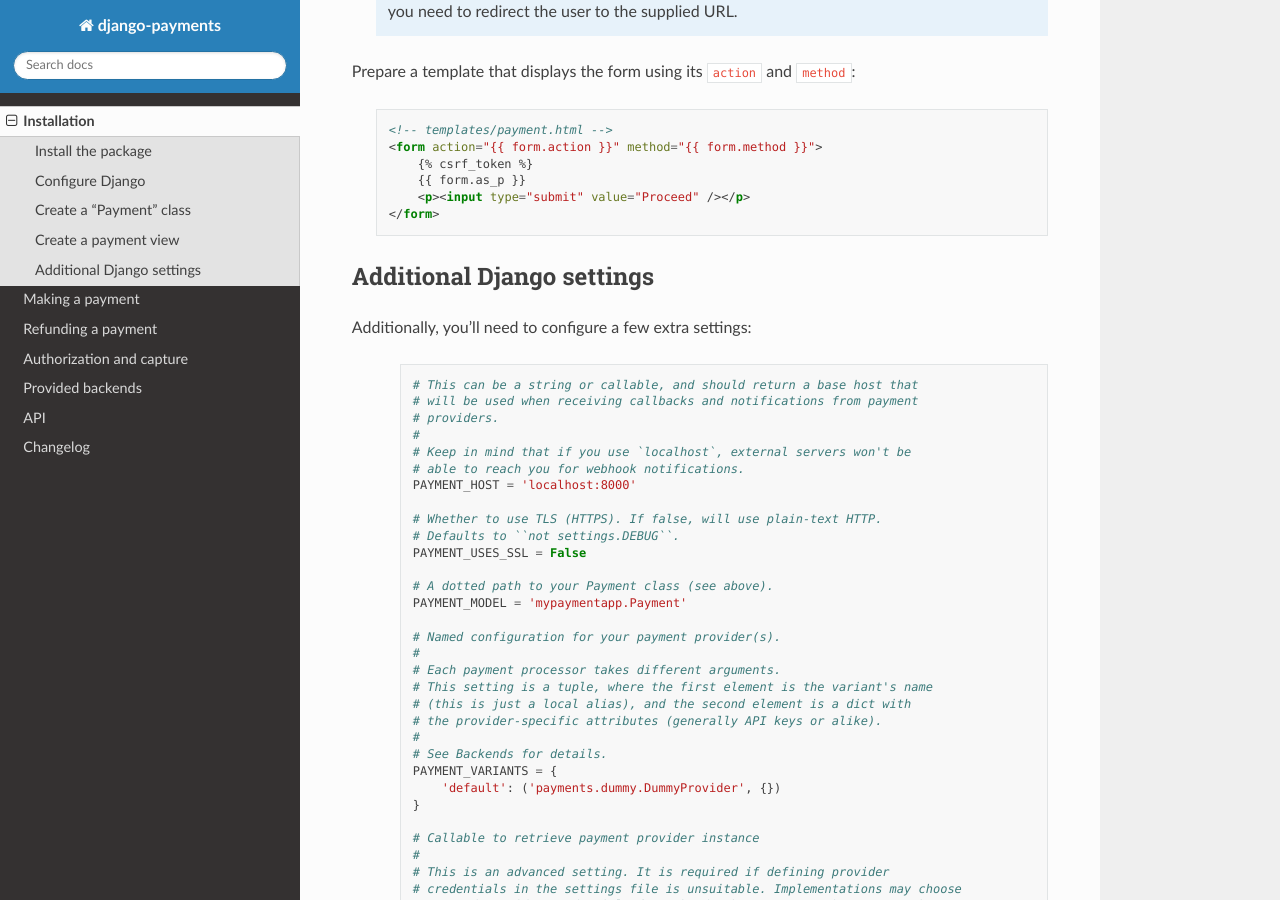
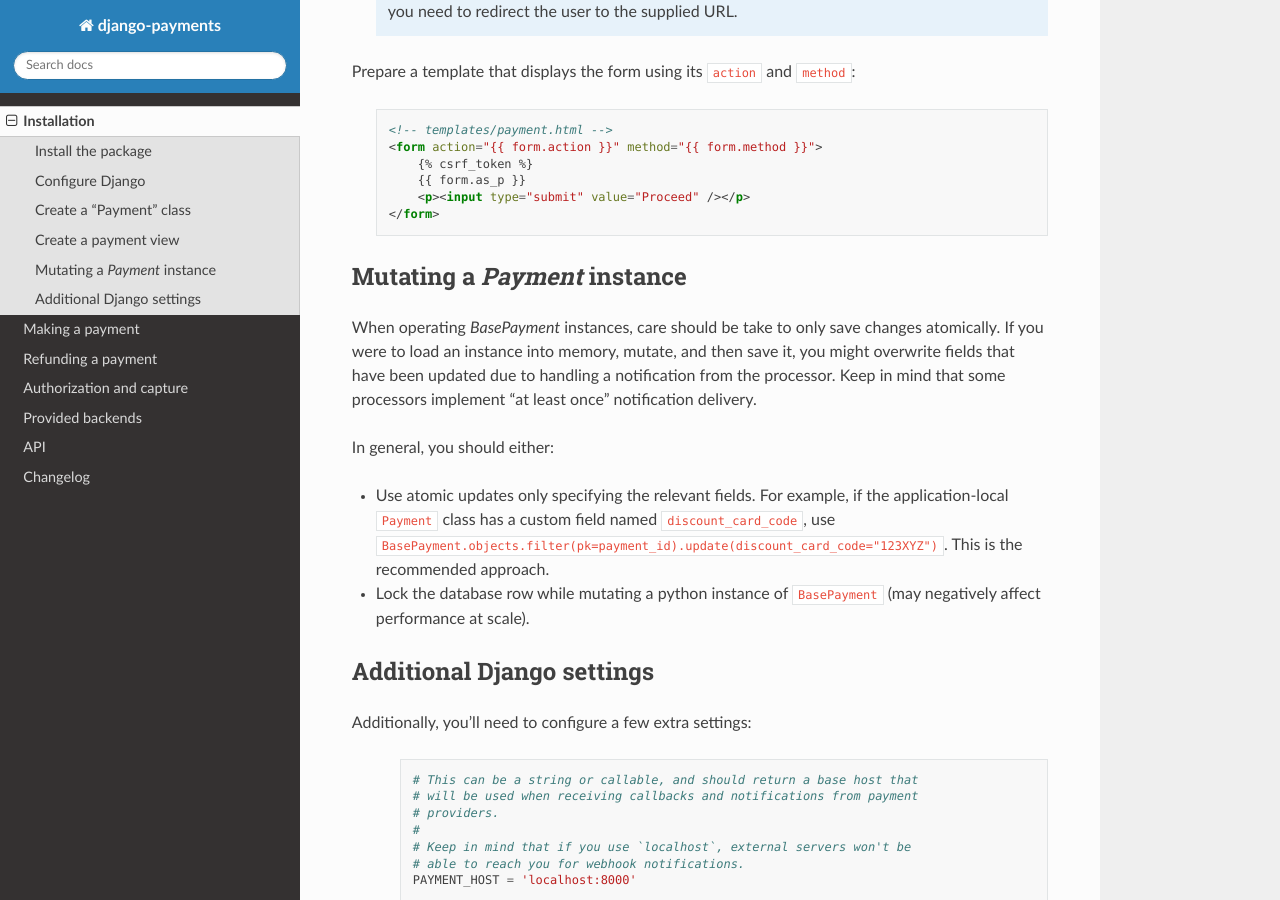
Before and after one commit to jazzband/django-payments, a Sphinx documentation site: the page built from docs/install.rst, in a window 1280 px wide and 900 px high, scrolled down 2316 px. Built offline with Sphinx 7.4.7 and the Read the Docs theme 2.0.0, drawn with Linux system fonts in a browser that asks for light colours; the version number could not be read and is left out.

Commit message:
Add warning on concurrent updates
See: https://github.com/jazzband/django-payments/issues/309

```diff
--- a/docs/install.rst
+++ b/docs/install.rst
@@ -136,6 +136,25 @@
           <p><input type="submit" value="Proceed" /></p>
       </form>
 
+Mutating a `Payment` instance
+-----------------------------
+
+When operating `BasePayment` instances, care should be take to only save
+changes atomically. If you were to load an instance into memory, mutate, and
+then save it, you might overwrite fields that have been updated due to handling
+a notification from the processor. Keep in mind that some processors implement
+"at least once" notification delivery.
+
+In general, you should either:
+
+- Use atomic updates only specifying the relevant fields. For example, if the
+  application-local ``Payment`` class has a custom field named
+  ``discount_card_code``, use
+  ``BasePayment.objects.filter(pk=payment_id).update(discount_card_code="123XYZ")``.
+  This is the recommended approach.
+- Lock the database row while mutating a python instance of ``BasePayment`` (may
+  negatively affect performance at scale).
+
 .. _settings:
 
 Additional Django settings
```
